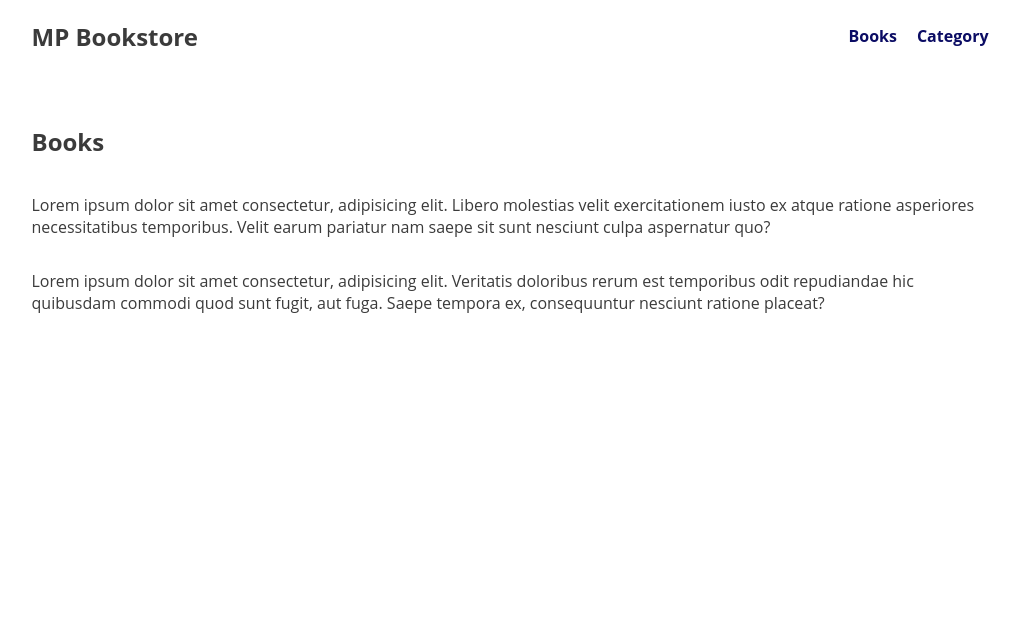
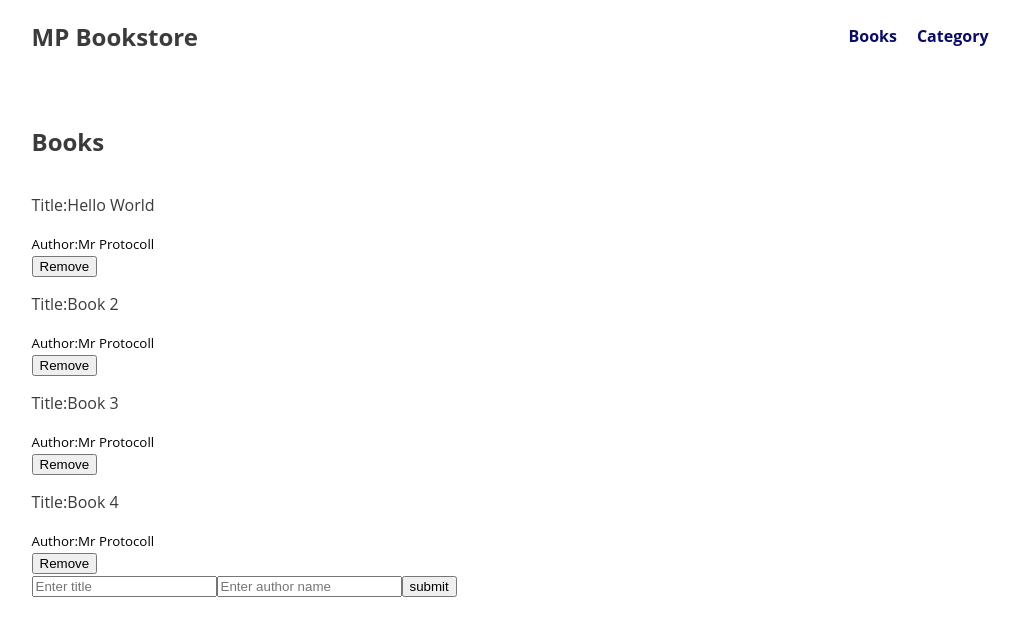
Before and after one commit to mrprotocoll/bookstore, a React (Create React App) app: page / in a window 1280 px wide. Shown: the top 636 px of the page, without its empty margins (125-1145 px from the left). Built offline with nearby package versions, Linux system fonts and the light colour scheme.

Commit message:
Add list of books and form to books route

```diff
--- a/src/components/Book.js
+++ b/src/components/Book.js
@@ -3,10 +3,16 @@ import { PropTypes } from 'prop-types';
 const Book = ({ title, author }) => (
   <li>
     <div>
-        <p>{title}</p>
-        <span>{author}</span>
+      <p>
+        Title:
+        {title}
+      </p>
+      <small>
+        Author:
+        {author}
+      </small>
     </div>
-    <button type='button'>Remove</button>
+    <button type="button">Remove</button>
   </li>
 );
 
--- a/src/routes/Books.js
+++ b/src/routes/Books.js
@@ -1,16 +1,17 @@
+import Book from 'components/Book';
+import Form from 'components/Form';
+
 const Books = () => (
   <>
     <h2>Books</h2>
-    <p>
-      Lorem ipsum dolor sit amet consectetur, adipisicing elit. Libero molestias
-      velit exercitationem iusto ex atque ratione asperiores necessitatibus temporibus.
-      Velit earum pariatur nam saepe sit sunt nesciunt culpa aspernatur quo?
-    </p>
-    <p>
-      Lorem ipsum dolor sit amet consectetur, adipisicing elit. Veritatis
-      doloribus rerum est temporibus odit repudiandae hic quibusdam commodi
-      quod sunt fugit, aut fuga. Saepe tempora ex, consequuntur nesciunt ratione placeat?
-    </p>
+    <ul>
+      <Book title="Hello World" author="Mr Protocoll" />
+      <Book title="Book 2" author="Mr Protocoll" />
+      <Book title="Book 3" author="Mr Protocoll" />
+      <Book title="Book 4" author="Mr Protocoll" />
+    </ul>
+    <Form />
   </>
 );
+
 export default Books;
--- a/src/routes/Categories.js
+++ b/src/routes/Categories.js
@@ -1,6 +1,5 @@
 const Categories = () => (
   <div className="container">
-    <h2>Categories</h2>
     <button type="button">Check status</button>
   </div>
 );
```
